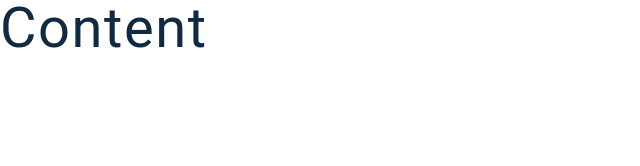
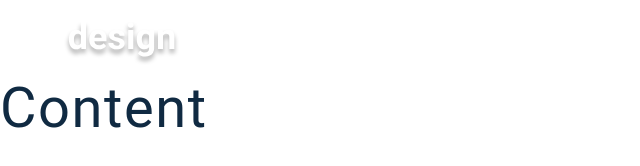
Before and after one commit to Franks85/bbsite, a Gatsby site: page / in a window 1280 px wide. Shown: the whole page, without its empty margins (0-640 px from the left). Built offline with nearby package versions, Linux system fonts and the light colour scheme; Gatsby itself is replaced by a stand-in of ours.

Commit message:
Add start Header section

```diff
--- a/src/components/header.js
+++ /dev/null
@@ -1,10 +0,0 @@
-import PropTypes from "prop-types"
-import React from "react"
-
-const Header = () => <header></header>
-
-Header.propTypes = {}
-
-Header.defaultProps = {}
-
-export default Header
--- /dev/null
+++ b/src/components/index.js
@@ -0,0 +1,4 @@
+import Hero from "./hero"
+import About from "./about"
+
+export { Hero, About }
--- a/src/components/layout.css
+++ b/src/components/layout.css
@@ -192,7 +192,7 @@ p {
 
 /* section */
 .section {
-  padding: 5rem 0;
+  padding: 4rem 0;
   position: relative;
 }
 
--- a/src/components/layout.js
+++ b/src/components/layout.js
@@ -1,14 +1,14 @@
 import React from "react"
 import PropTypes from "prop-types"
 
-import Header from "./header"
+import Navbar from "./navbar"
 import "./layout.css"
 
 const Layout = ({ children }) => {
 
   return (
     <>
-      <Header />
+      <Navbar />
       <div>
         <main>{children}</main>
         <footer></footer>
--- /dev/null
+++ b/src/components/navbar.js
@@ -0,0 +1,114 @@
+import React from "react"
+import styled from "styled-components"
+import { Link } from "gatsby"
+import { GoThreeBars } from "react-icons/go"
+import logo from "../images/logo.svg"
+
+const NavBar = () => (
+  <Wrapper>
+    <div className="nav-center">
+      <div className="nav-header">
+        <Link to="/">
+          <img src={logo} alt="design"></img>
+        </Link>
+        <button className="toggle-btn">
+          <GoThreeBars />
+        </button>
+      </div>
+      <ul className="nav-links">
+          <li>
+              <button>camere</button>
+          </li>
+          <li>
+              <button>servizi</button>
+          </li>
+          <li>
+              <button>contatti</button>
+          </li>
+          <li>
+              <button>regolamento</button>
+          </li>
+      </ul>
+    </div>
+  </Wrapper>
+)
+
+const Wrapper = styled.nav`
+  position: relative;
+  background: transparent;
+  z-index: 1;
+  height: 5rem;
+  display: flex;
+  align-items: center;
+  .nav-center {
+    width: 90vw;
+    margin: 0 auto;
+    max-width: var(--max-width);
+  }
+  .nav-header {
+    color: var(--clr-white);
+    display: flex;
+    align-items: center;
+    justify-content: space-between;
+    img {
+      width: auto;
+    }
+    .toggle-btn {
+      width: 3.5rem;
+      height: 2.25rem;
+      display: flex;
+      align-items: center;
+      justify-content: center;
+      font-size: 1.5rem;
+      border-radius: 2rem;
+      border: transparent;
+      color: var(--clr-white);
+      background: var(--clr-primary-5);
+      cursor: pointer;
+      transition: var(--transition);
+      &:hover {
+        background: var(--clr-primary-3);
+      }
+    }
+  }
+  .nav-links {
+    display: none;
+  }
+  @media (min-width: 800px) {
+    .nav-header {
+      .toggle-btn {
+        display: none;
+      }
+    }
+    .nav-center {
+      display: grid;
+      grid-template-columns: auto 1fr;
+      gap: 0 2rem;
+      grid-gap: 0 4rem;
+      align-items: center;
+    }
+    .nav-links {
+      display: grid;
+      grid-template-columns: repeat(4, 1fr);
+      max-width: 700px;
+    }
+    li {
+      padding: 1rem 0;
+      position: relative;
+    }
+    button {
+      color: var(--clr-white);
+      background: transparent;
+      border: transparent;
+      font-size: 1.25rem;
+      letter-spacing: 2px;
+      font-weight: 500;
+      padding: 10px 20px;
+      width: 100%;
+      text-transform: capitalize;
+      position: relative;
+    }
+  }
+`
+
+export default NavBar
```
Also changed, not shown: src/components/headerBg.js (added, +60 -0 lines), src/components/hero.js (added, +130 -0 lines), src/images/headerBg.jpg (added), src/images/house.jpg (added), src/images/logo.svg (added).
